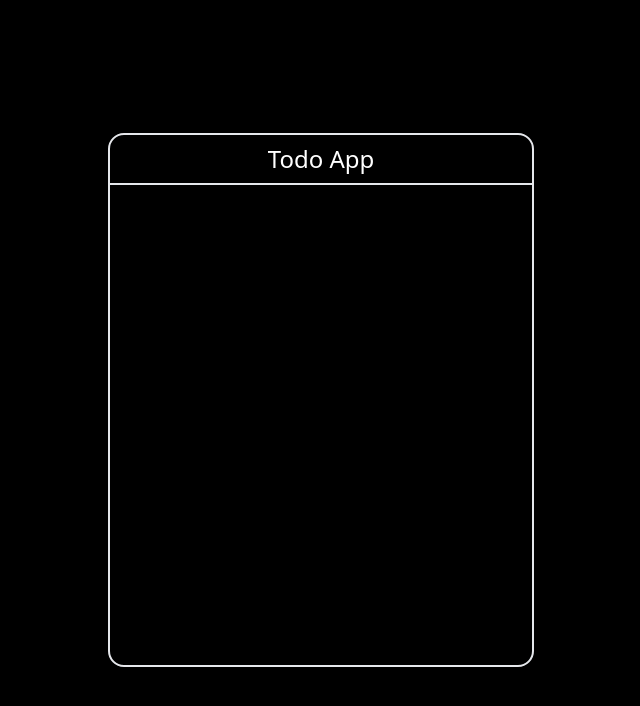
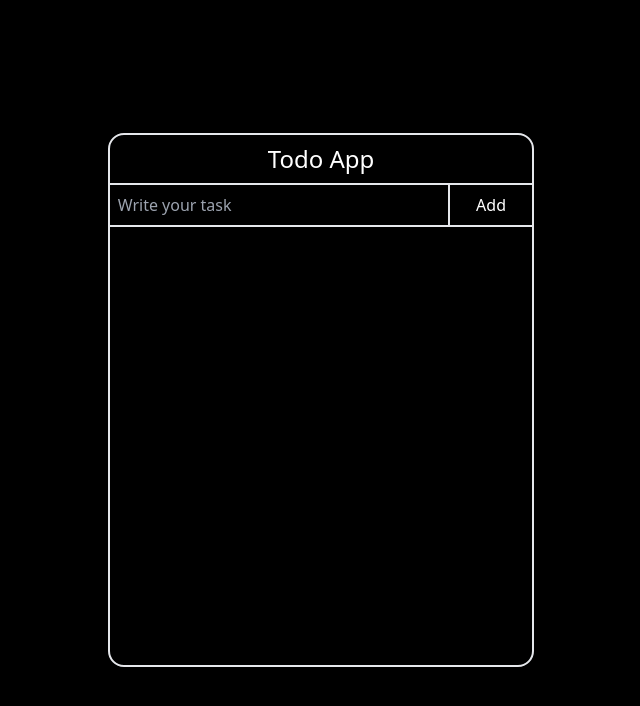
Before and after one commit to sniperdev/todolist-typescipt, a React (Vite) app: page / in a window 1280 px wide. Shown: the top 706 px of the page, without its empty margins (319-959 px from the left). Built offline with nearby package versions, Linux system fonts and the light colour scheme.

Commit message:
<feat> input component

```diff
--- a/src/App.tsx
+++ b/src/App.tsx
@@ -1,10 +1,12 @@
 import Heading from "./components/Heading";
+import InputTodo from "./components/InputTodo";
 
 function App() {
   return (
     <div className="w-screen h-screen flex justify-center items-center bg-black text-white">
       <section className="w-1/3 h-2/3 border-2 rounded-2xl">
         <Heading title={"Todo App"} />
+        <InputTodo />
       </section>
     </div>
   );
--- a/src/components/InputTodo.tsx
+++ b/src/components/InputTodo.tsx
@@ -0,0 +1,20 @@
+import React from "react";
+
+const InputTodo = () => {
+  return (
+    <form>
+      <input
+        placeholder="Write your task"
+        className="w-4/5 p-2 bg-black border-b-2 hover:border-b-gray-500 focus:outline-none focus:border-b-gray-500"
+      />
+      <button
+        type="submit"
+        className="py-2 w-1/5 border-b-2 border-l-2 hover:text-gray-500 hover:border-b-gray-500"
+      >
+        Add
+      </button>
+    </form>
+  );
+};
+
+export default InputTodo;
```
